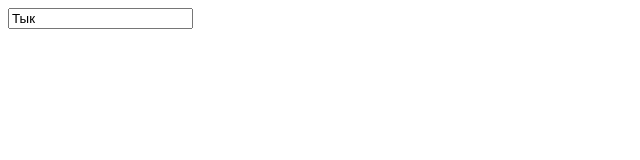
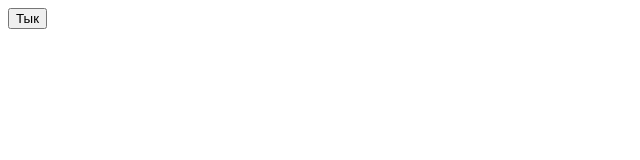
Before and after one commit to antipatrov/iksergey.github.io, a plain HTML site: page index.html in a window 1280 px wide. Shown: the whole page, without its empty margins (0-640 px from the left). Drawn offline with Linux system fonts and the light colour scheme.

Commit message:
update 2

```diff
--- a/index.html
+++ b/index.html
@@ -15,7 +15,7 @@
 </head>
 
 <body>
-    <input value="Тык" onclick="sum()" />
+    <input value="Тык" type="button" onclick="sum()" />
 </body>
 
 </html>
```
